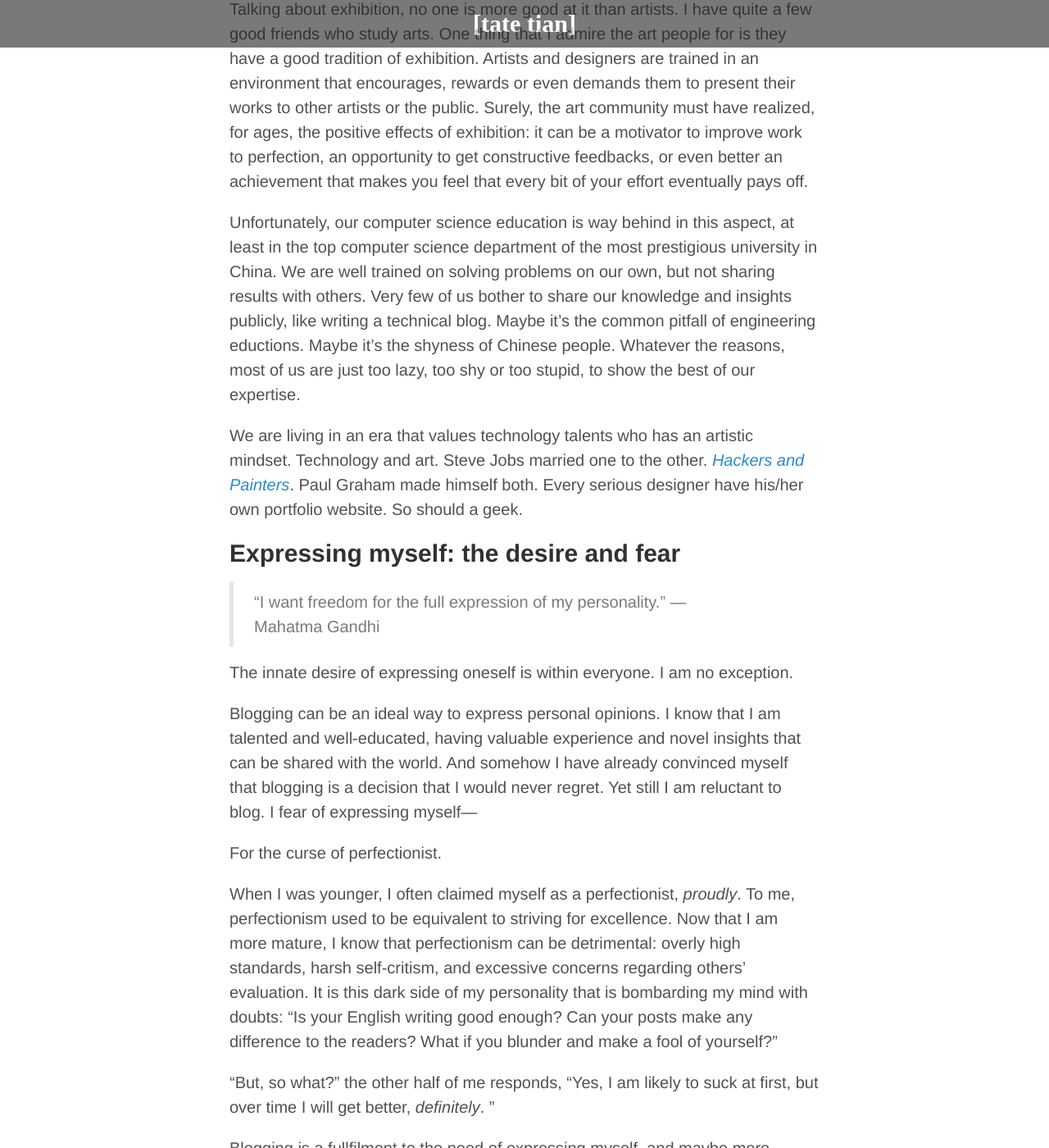
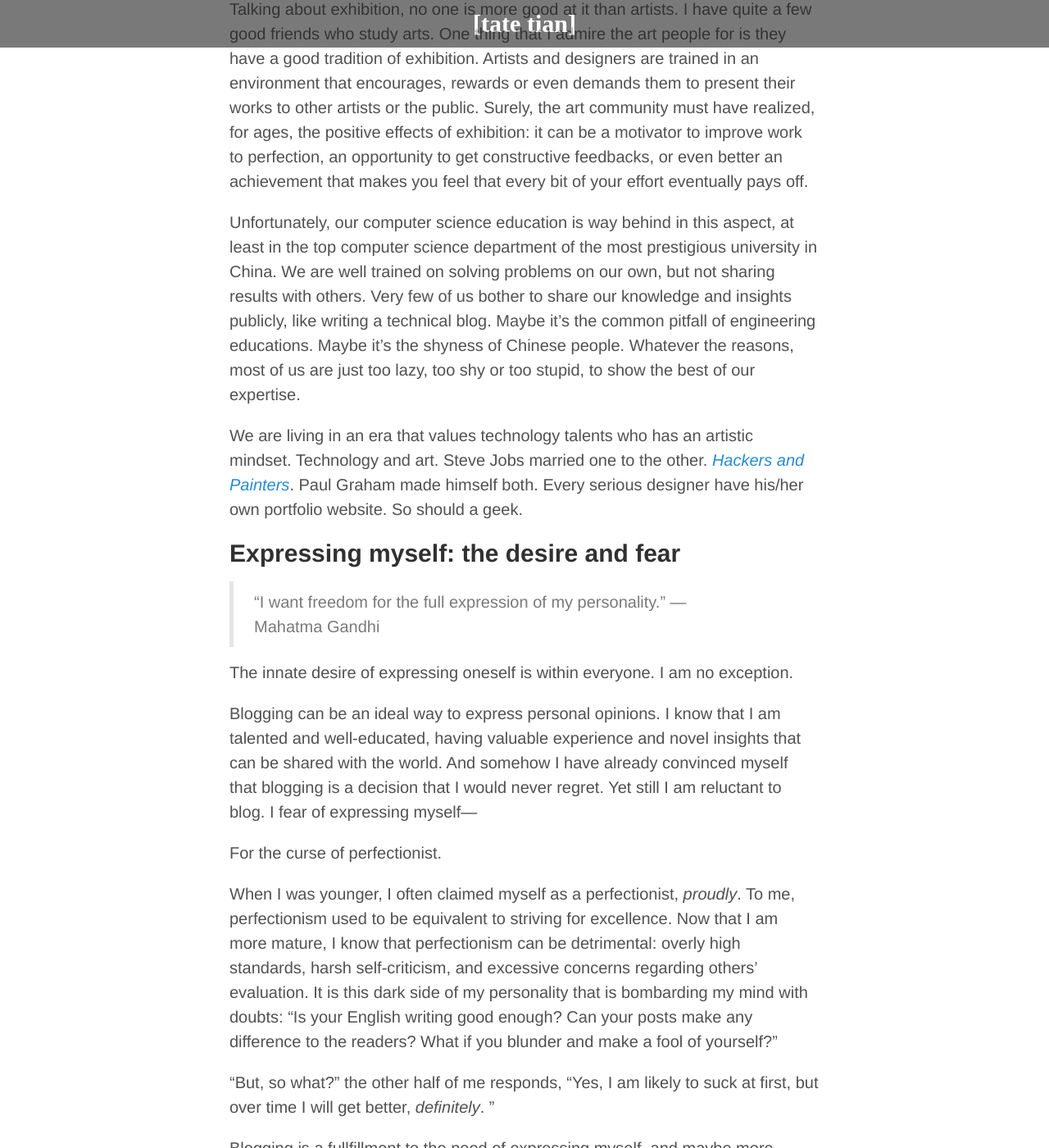
Before and after one commit to tatetian/tatetian.github.io, a Jekyll site: the page built from _posts/2015-01-15-why-should-i-or-any-tech-telant-start-blogging.md, in a window 1280 px wide and 1400 px high, scrolled down 628 px. Shown: the whole window at 82% size. Built offline with Jekyll 4.4.1, drawn with Linux system fonts in a browser that asks for light colours; Markdown is read by kramdown in place of the engine named in the settings; some of the changed text lies outside the part shown.

Commit message:
Fix some typos of the first post

```diff
--- a/_posts/2015-01-15-why-should-i-or-any-tech-telant-start-blogging.md
+++ b/_posts/2015-01-15-why-should-i-or-any-tech-telant-start-blogging.md
@@ -34,7 +34,7 @@ least in the top computer science department of the most prestigious university
 in China. We are well trained on solving problems on our own, but not sharing
 results with others. Very few of us bother to share our knowledge and insights
 publicly, like writing a technical blog. Maybe it’s the common pitfall of
-engineering eductions. Maybe it’s the shyness of Chinese people. Whatever the
+engineering educations. Maybe it’s the shyness of Chinese people. Whatever the
 reasons, most of us are just too lazy, too shy or too stupid, to show the best
 of our expertise.
 
@@ -60,7 +60,7 @@ For the curse of perfectionist.
 When I was younger, I often claimed myself as a perfectionist,
 *proudly*. To me, perfectionism used to be equivalent to striving for
 excellence. Now that I am more mature, I know that perfectionism can be
-detrimental: overly high standards, harsh self-critism, and excessive concerns
+detrimental: overly high standards, harsh self-criticism, and excessive concerns
 regarding others’ evaluation. It is this dark side of my personality that is
 bombarding my mind with doubts: "Is your English writing good enough? Can your
 posts make any difference to the readers? What if you blunder and make a fool
@@ -69,7 +69,7 @@ of yourself?”
 “But, so what?” the other half of me responds, “Yes, I am likely to suck at first, but
 over time I will get better, *definitely*. ”
 
-Blogging is a fullfilment to the need of expressing myself, and maybe more
+Blogging is a fullfillment to the need of expressing myself, and maybe more
 importantly, a treatment to my perfectionism.
 
 ##Final thoughts
```
Also changed, not shown: other parts of _posts/2015-01-15-why-should-i-or-any-tech-telant-start-blogging.md (+1 -1 lines).
